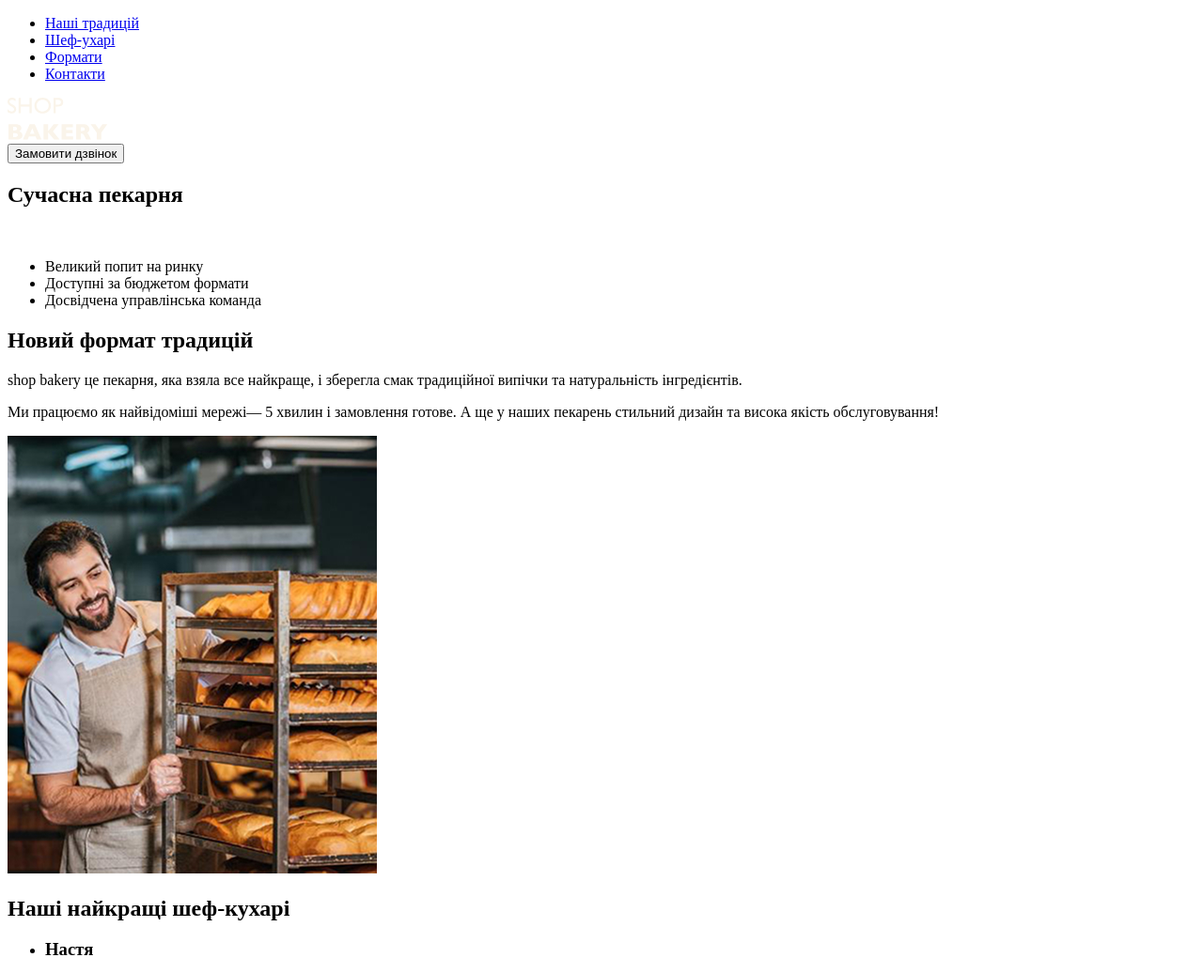
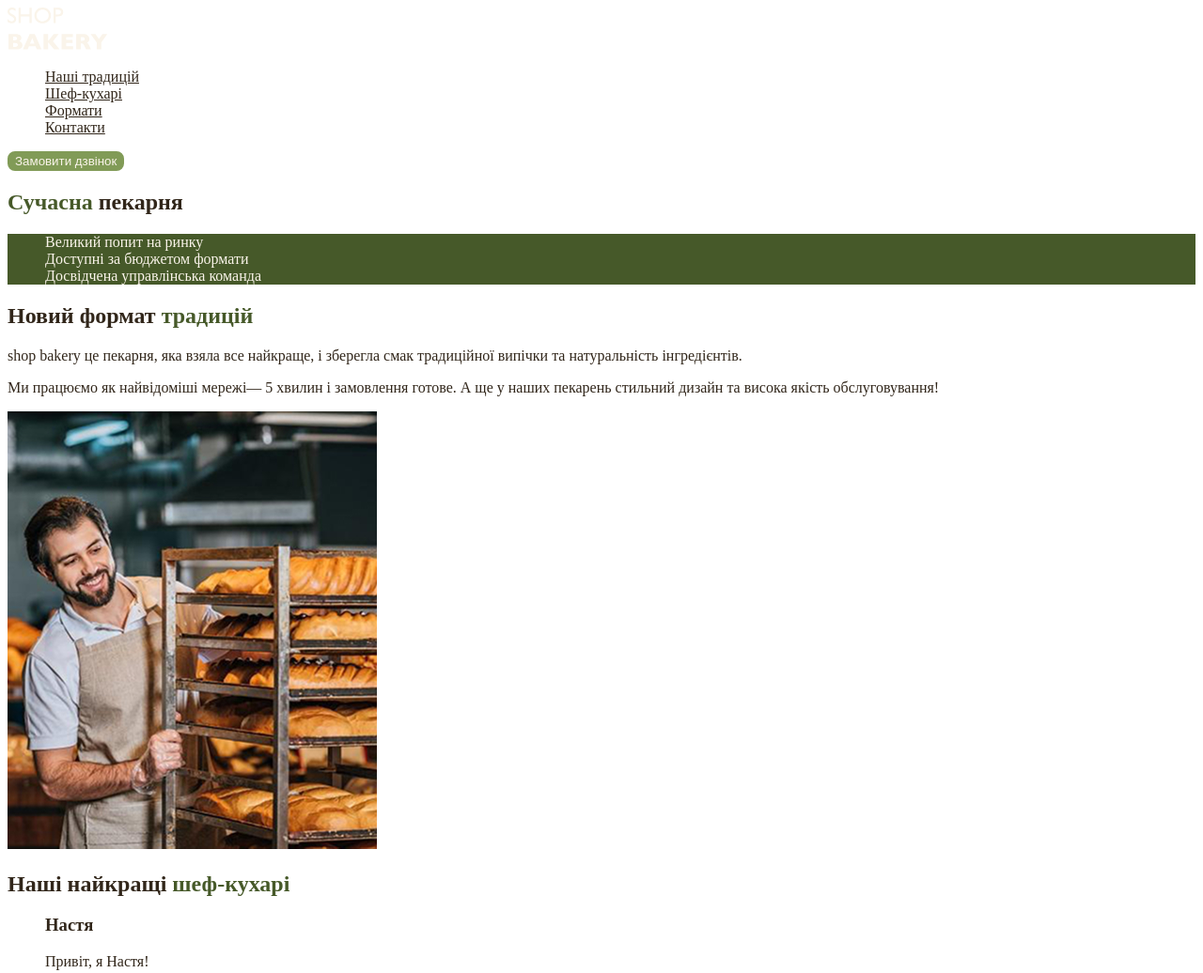
Before and after one commit to MissIryna/genius_test, a plain HTML site: page index.html in a window 1280 px wide. Shown: the top 1036 px of the page at 94% size. Drawn offline with Linux system fonts and the light colour scheme.

Commit message:
Add styles.css and css variables

```diff
--- /dev/null
+++ b/css/styles.css
@@ -0,0 +1,56 @@
+:root{
+    --color-primary-dark: #31261A;
+    --color-primary-light: #FAF4EA;
+    --color-brand-light: #819B57;
+    --color-brand-dark: #465929;
+
+}
+
+/* Base */
+body{
+    color: var(--color-primary-dark);
+}
+
+ul{
+    list-style-type: none;
+}
+
+/* Button */
+.button{
+    background-color: var(--color-brand-light);
+    border: 2px solid var(--color-brand-light);
+    border-radius: 8px;
+    color: var(--color-primary-light);
+    cursor: pointers;
+}
+
+.button:hover{
+    background-color: var(--color-primary-light);
+    color: var(--color-brand-light);
+}
+
+/* Link */
+.link{
+    color:var(--color-primary-dark);
+}
+.link:hover{
+    color:var(--color-brand-light);
+}
+
+/* Hero section */
+.hero-title{
+    color: var(--color-primary-dark);
+}
+.hero-title .accent{
+    color: var(--color-brand-dark);
+}
+
+/* Advantages */
+.advantages-list {
+    color:  var(--color-primary-light);
+    background-color: var(--color-brand-dark);
+}
+
+.section-title .accent{
+    color: var(--color-brand-dark);
+}
--- a/index.html
+++ b/index.html
@@ -4,36 +4,35 @@
     <meta charset="UTF-8" />
     <meta name="viewport" content="width=, initial-scale=1.0" />
     <title>Сучасна пекарня</title>
+    <link rel="stylesheet" href="./css/styles.css"/>
   </head>
-
   <body>
     <header>
       <nav>
-        <ul>
-          <li><a href="#">Наші традицій</a></li>
-          <li><a href="#">Шеф-ухарі</a></li>
-          <li><a href="#">Формати</a></li>
-          <li><a href="#">Контакти</a></li>
-        </ul>
-        <a href="">
+        <a href="/">
           <img src="./images/logo.svg" alt="Логотип сучасної пекарні" />
         </a>
+        <ul>
+          <li><a href="#traditions-section" class="link">Наші традицій</a></li>
+          <li><a href="#chefs-section" class="link">Шеф-кухарі</a></li>
+          <li><a href="#formats-section" class="link">Формати</a></li>
+          <li><a href="#contacts-section" class="link">Контакти</a></li>
+        </ul>
       </nav>
-      <button type="button">Замовити дзвінок</button>
+      <button type="button" class="button">Замовити дзвінок</button>
     </header>
     <main>
       <section>
-        <h1>Сучасна пекарня</h1>
+        <h1 class="hero-title"><span class="accent">Сучасна </span>пекарня</h1>
       </section>
-      <section>
-
-        <ul>
+      <section id="traditions-section">
+        <ul class="advantages-list">
           <li>Великий попит на ринку</li>
           <li>Доступні за бюджетом формати</li>
           <li>Досвідчена управлінська команда</li>
         </ul>
 
-        <h2>Новий формат традицій</h2>
+        <h2 class="section-title">Новий формат <span class="accent">традицій</span></h2>
         <p>
           <span>shop bakery </span> це пекарня, яка взяла все найкраще, і
           зберегла смак традиційної випічки та натуральність інгредієнтів.
@@ -45,8 +44,8 @@
         </p>
         <img src="./images/baker-man.jpg" alt="Чоловік пекар дивиться на батони із посмішкою"/>
       </section>
-      <section>
-        <h2>Наші найкращі шеф-кухарі</h2>
+      <section id="shefs-section">
+        <h2 class="section-title">Наші найкращі <span class="accent">шеф-кухарі</span></h2>
         <ul>
           <li>
             <article>
@@ -70,8 +69,8 @@
           </li>
         </ul>
       </section>
-      <section>
-        <h2>Формати</h2>
+      <section id="formats-section">
+        <h2 class="section-title">Формати</h2>
         <ul>
           <li>
             <article>
@@ -90,18 +89,20 @@
           </li>
         </ul>
       </section>
-      <section>
-        <h2>Приєднуйтесь до мережі пекарень</h2>
+      <section id="contacts-section">
+        <h2 class="section-title">Приєднуйтесь до мережі пекарень</h2>
+        <iframe src="https://www.google.com/maps/embed?pb=!1m18!1m12!1m3!1d2540.163630435281!2d30.488698376039796!3d50.45667757159333!2m3!1f0!2f0!3f0!3m2!1i1024!2i768!4f13.1!3m3!1m2!1s0x40d4ce637c006b2d%3A0xaf86385f19996ff0!2z0LLRg9C70LjRhtGPINCh0ZbRh9C-0LLQuNGFINCh0YLRgNGW0LvRjNGG0ZbQsiwgNTQsINCa0LjRl9CyLCAwMjAwMA!5e0!3m2!1suk!2sua!4v1763463378059!5m2!1suk!2sua" width="603" height="595" style="border:0;" allowfullscreen="" loading="lazy" referrerpolicy="no-referrer-when-downgrade"></iframe>
       </section>
     </main>
     <footer>
-      <a href="">
-        <!--logo-->
+
+      <a href="#">
+              <img src="./images/logo.svg" alt="Логотип сучасної пекарні" />
       </a>
       <nav>
         <ul>
           <li><a href="#">Наші традицій</a></li>
-          <li><a href="#">Шеф-ухарі</a></li>
+          <li><a href="#">Шеф-кухарі</a></li>
           <li><a href="#">Формати</a></li>
           <li><a href="#">Контакти</a></li>
         </ul>
@@ -112,16 +113,11 @@
           <li><a href="mailto:">shopbakery@gmail.com</a></li>
           <li>
             <a href="https://maps.app.goo.gl/Grz72xv44ymjte1G8" target="_blank">
-                Україна, м. Київ, вул. Січових Стрільців 54</a
-          </li>
-
-          <li>
-            <a href="#">
-              <img src="./images/logo.svg" alt="Логотип сучасної пекарні" />
-            </a>
-          </li>
+                Україна, м. Київ, вул. Січових Стрільців 54</a>
+            </li>
         </ul>
-        <a href="#" target="_blank"> Політика конфіденційності @</a>
+        <a href="#" target="_blank"> Політика конфіденційності </a>
+        <p>&copy; 2022 Дані захищені </p>
       </address>
     </footer>
   </body>
```
